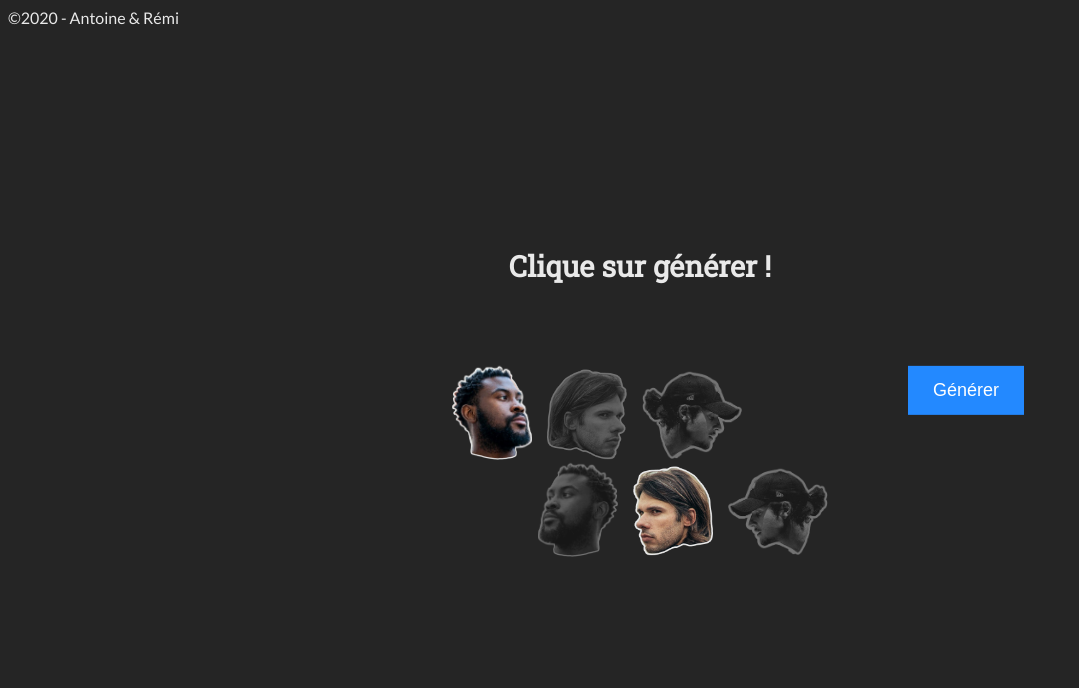
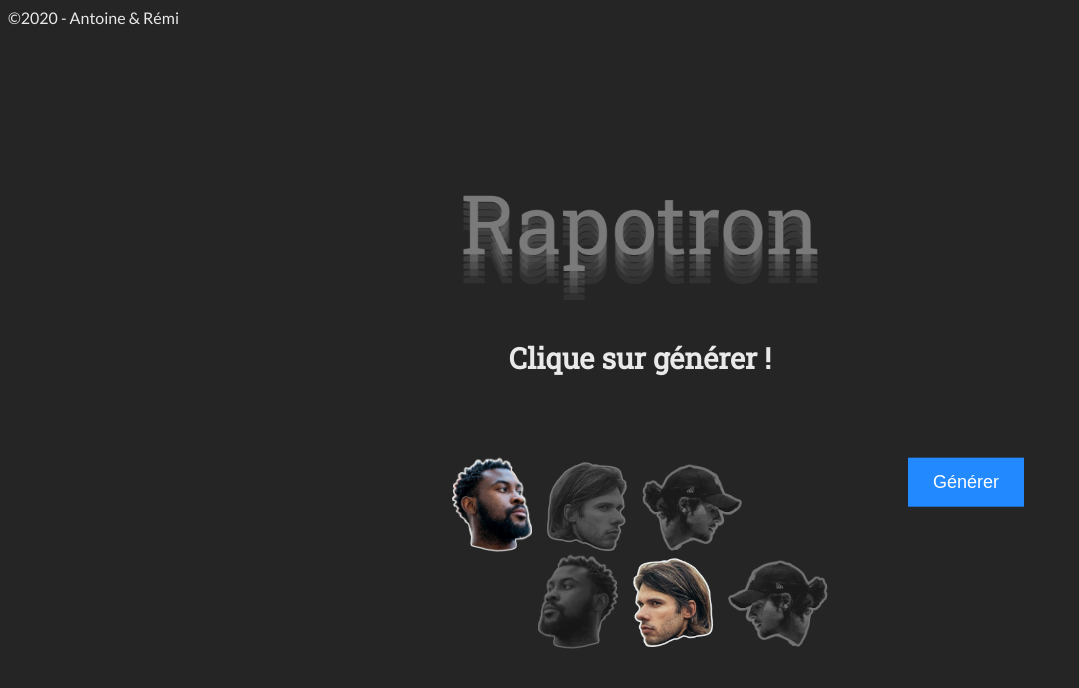
Before and after one commit to remi-martinez/rapotron2, a website built with Vite: page index.html in a window 1280 px wide. Shown: the whole page, without its empty margins (0-1079 px from the left). Built offline with nearby package versions, Linux system fonts and the light colour scheme.

Commit message:
Fix css & title image

```diff
--- a/main.js
+++ b/main.js
@@ -3,7 +3,9 @@ import { setup } from './rhymes.js'
 
 document.querySelector('#app').innerHTML = `
 <div class="container">
+
     <div class="center">
+        <img class="rapotron-img" src="img/rapotron.png" alt="Rapotron">
         <div id='punchline'>
             <blockquote>Clique sur générer !</blockquote>
         </div>
--- a/styles.css
+++ b/styles.css
@@ -14,6 +14,7 @@ body {
     position: absolute;
     top: 50%;
     left: 50%;
+    text-align: center;
     -ms-transform: translate(-50%, -50%);
     transform: translate(-50%, -50%);
 }
@@ -81,6 +82,10 @@ img {
     opacity: 0.4;
 }
 
+.rapotron-img {
+    width: 50%;
+}
+
 .selected {
     filter: grayscale(0%) !important;
     opacity: 1 !important;
```
Also changed, not shown: img/rapotron.png (added), 1 other file.
